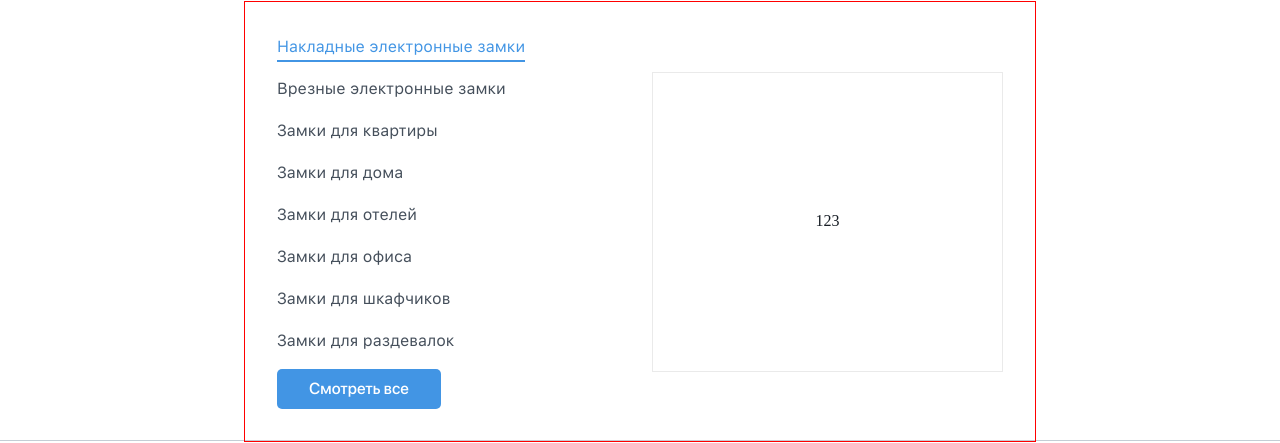
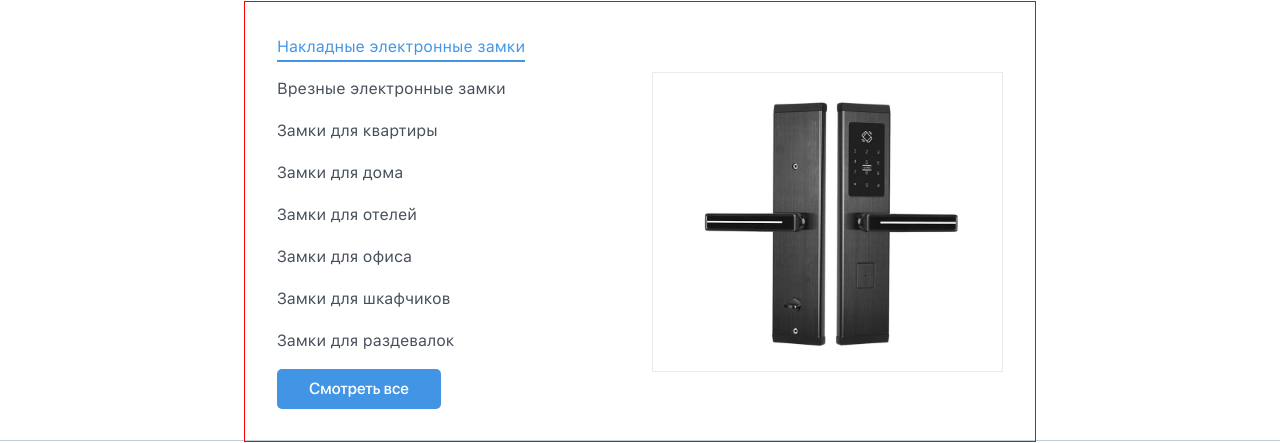
Before and after one commit to oleg-kuzmin/door-locks-vite, a React (Vite) app: page / in a window 1280 px wide. Shown: the part 124-567 px from the top of the page. Built offline with nearby package versions, Linux system fonts and the light colour scheme; a web font is replaced by a local one.

Commit message:
feat: add CatalogImage

```diff
--- a/src/shared/styles/_vars.scss
+++ b/src/shared/styles/_vars.scss
@@ -16,7 +16,7 @@ $proDisplay: 'SF Pro Display', 'Helvetica', 'Arial', sans-serif;
 $roboto: 'Roboto', 'Helvetica', 'Arial', sans-serif;
 $helvetica: 'HelveticaNeueCyr', 'Helvetica', 'Arial', sans-serif;
 
-$hover: 300ms;
+$hover: 500ms;
 $animateBurgerPanel: 500ms;
 $animateCatalogPanel: 500ms;
 $animateCatalogImage: 1000ms;
--- /dev/null
+++ b/src/shared/ui/CatalogPanel/CatalogImage/CatalogImage.module.scss
@@ -0,0 +1,25 @@
+@use 'shared/styles' as *;
+
+.CatalogImage {
+  height: 100%;
+}
+
+.enter {
+  visibility: hidden;
+  scale: 0.9;
+  opacity: 0;
+}
+
+.enterActive {
+  visibility: visible;
+  scale: 1;
+  opacity: 1;
+  transition:
+    visibility $animateCatalogImage ease-out,
+    opacity $animateCatalogImage ease-out,
+    scale $animateCatalogImage ease-out;
+}
+
+:export {
+  animateCatalogImage: #{$animateCatalogImage};
+}
--- /dev/null
+++ b/src/shared/ui/CatalogPanel/CatalogImage/CatalogImage.tsx
@@ -0,0 +1,29 @@
+import { useRef } from 'react';
+import { CSSTransition } from 'react-transition-group';
+import styles from './CatalogImage.module.scss';
+
+interface CatalogImageProps {
+  activeLink: string;
+  isStartImageAnimation: boolean;
+  className?: string;
+}
+
+export function CatalogImage({ activeLink, isStartImageAnimation, className }: Readonly<CatalogImageProps>) {
+  const externalClass = className ? ` ${className}` : '';
+  const nodeRef = useRef<HTMLImageElement | null>(null);
+  const srcImage = activeLink ? `/categories/${activeLink}.png` : '/categories/default.png';
+  const altImage = activeLink || 'Замок по умолчанию';
+  const { animateCatalogImage } = styles;
+  const timeout = parseInt(animateCatalogImage);
+
+  return (
+    <CSSTransition
+      nodeRef={nodeRef}
+      in={isStartImageAnimation}
+      classNames={{ ...styles }}
+      timeout={timeout}
+      unmountOnExit>
+      <img className={styles.CatalogImage + externalClass} ref={nodeRef} src={srcImage} alt={altImage} />
+    </CSSTransition>
+  );
+}
--- /dev/null
+++ b/src/shared/ui/CatalogPanel/CatalogImage/index.ts
@@ -0,0 +1 @@
+export { CatalogImage } from './CatalogImage';
--- a/src/shared/ui/CatalogPanel/CatalogPanel.tsx
+++ b/src/shared/ui/CatalogPanel/CatalogPanel.tsx
@@ -1,6 +1,7 @@
 import { useRef } from 'react';
 import { CSSTransition } from 'react-transition-group';
 import { ButtonLinkMain } from '../ButtonLinkMain';
+import { CatalogImage } from './CatalogImage';
 import { CatalogItem } from './CatalogItem';
 import { CatalogList } from './CatalogList';
 import { CatalogNavigation } from './CatalogNavigation';
@@ -19,7 +20,6 @@ export function CatalogPanel({ isActive, className }: Readonly<CatalogPanelProps
   const { animateCatalogPanel } = styles;
   const timeout = parseInt(animateCatalogPanel);
   const [activeLink, isStartImageAnimation, handleCatalogItem] = useCatalogItem(isActive, timeout);
-  console.log(isStartImageAnimation);
 
   return (
     <CSSTransition nodeRef={nodeRef} in={isActive} classNames={{ ...styles }} timeout={timeout} unmountOnExit>
@@ -84,7 +84,9 @@ export function CatalogPanel({ isActive, className }: Readonly<CatalogPanelProps
             handleCatalogItem={handleCatalogItem}
           />
         </div>
-        <ImageContainer>123</ImageContainer>
+        <ImageContainer>
+          <CatalogImage activeLink={activeLink} isStartImageAnimation={isStartImageAnimation} />
+        </ImageContainer>
       </div>
     </CSSTransition>
   );
```
